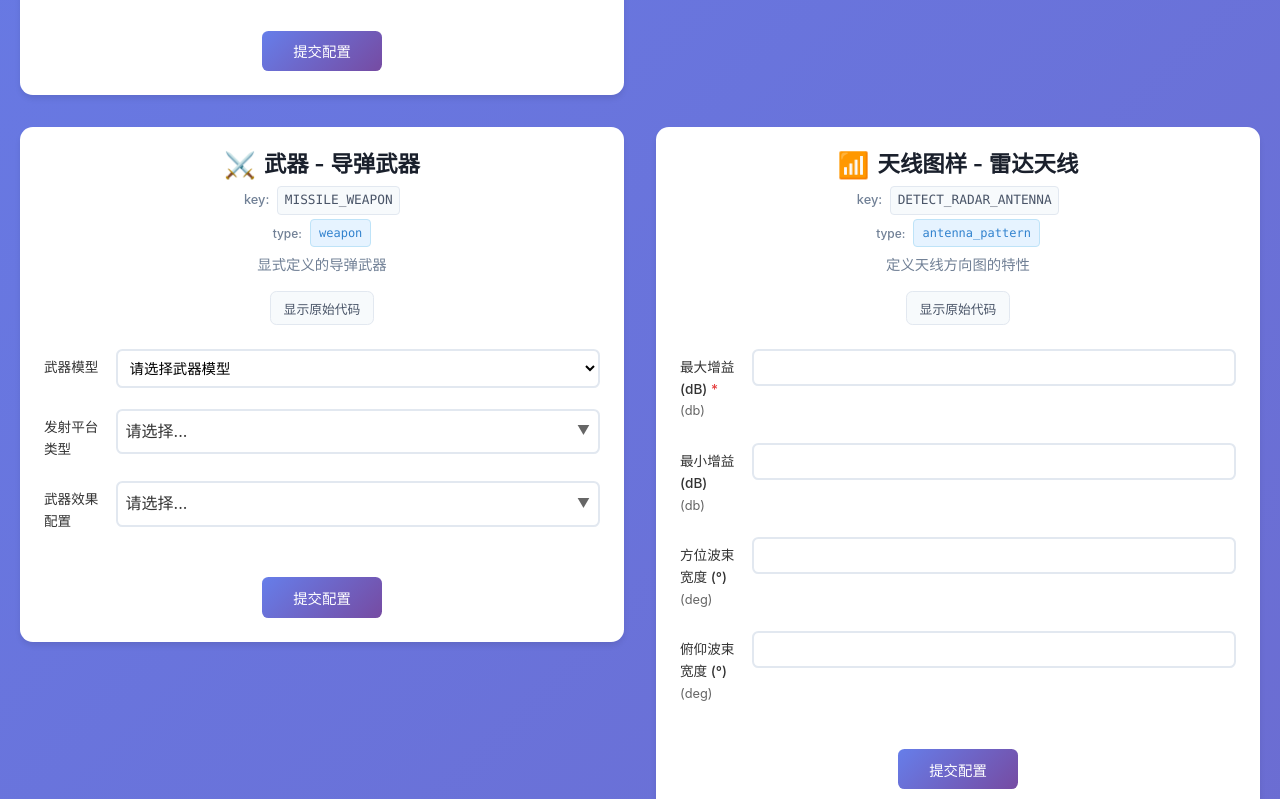
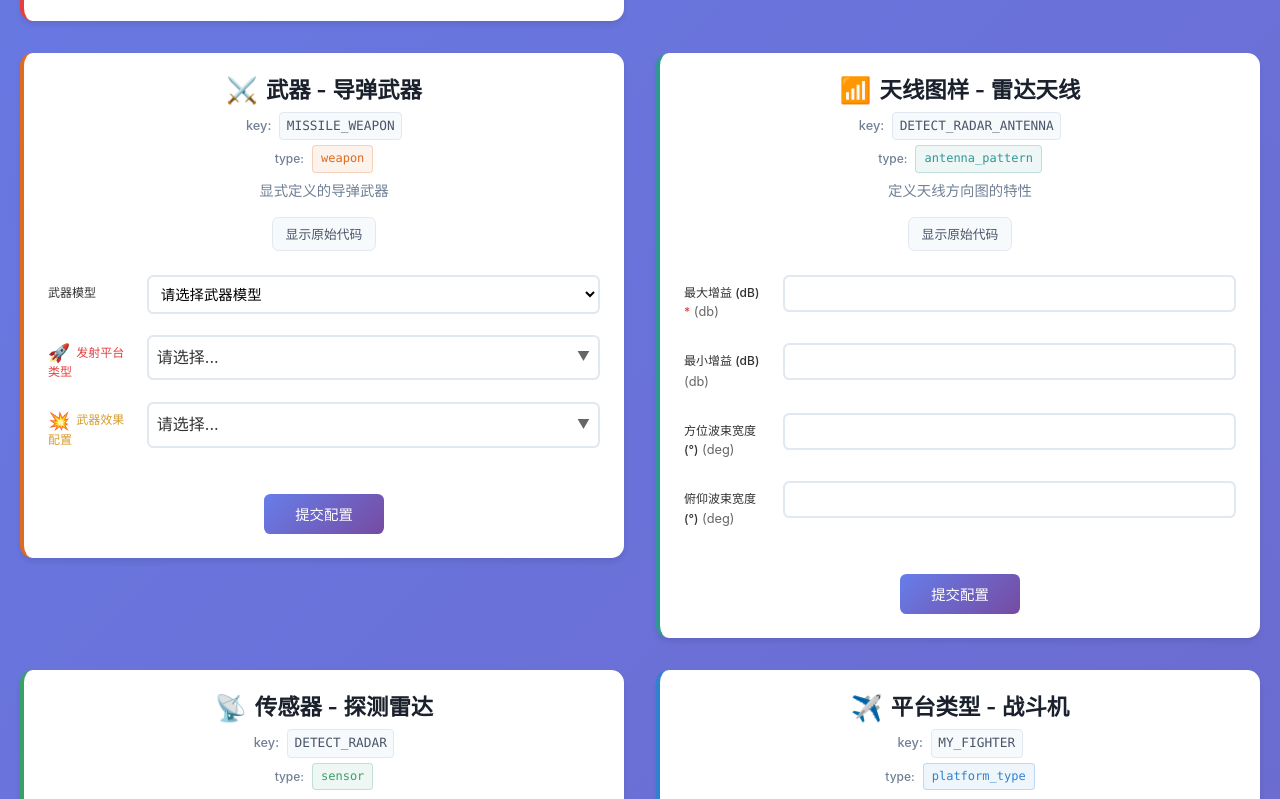
Before and after one commit to wllzhang/AFYamlFrom, a React (Create React App) app: page / in a window 1280 px wide. Shown: the part 960-1759 px from the top of the page. Built offline with nearby package versions, Linux system fonts and the light colour scheme.

Commit message:
1、对lable增加颜色区分 2、增加宽度为15%

```diff
--- a/src/components/DynamicForm.css
+++ b/src/components/DynamicForm.css
@@ -112,13 +112,12 @@
 }
 
 .form-type-value {
-  color: #3182ce;
   font-family: 'Monaco', 'Menlo', 'Ubuntu Mono', monospace;
-  background-color: #e6f3ff;
   padding: 0.2rem 0.5rem;
   border-radius: 0.25rem;
-  border: 1px solid #bee3f8;
+  border: 1px solid;
   font-weight: 500;
+  font-size: 0.75rem;
 }
 
 /* 原始代码按钮 */
--- a/src/components/DynamicForm.js
+++ b/src/components/DynamicForm.js
@@ -39,6 +39,25 @@ const DynamicForm = ({ formConfig, rawYamlText, allForms = [] }) => {
       'processor': '⚙️'
     };
     return iconMap[type] || '📄';
+  };
+
+  // 根据表单类型返回对应的颜色
+  const getTypeColor = (type) => {
+    const colorMap = {
+      'launched_platform_type': '#e53e3e',    // 红色 - 发射平台
+      'weapon': '#dd6b20',                     // 橙色 - 武器
+      'weapon_effects': '#d69e2e',             // 黄色 - 武器效果
+      'sensor': '#38a169',                     // 绿色 - 传感器
+      'antenna_pattern': '#319795',            // 青色 - 天线
+      'platform_type': '#3182ce',              // 蓝色 - 平台类型
+      'route': '#805ad5',                      // 紫色 - 航路
+      'platform': '#d53f8c',                   // 粉色 - 平台
+      'radar_signature': '#2c7a7b',            // 深青色 - 雷达特征
+      'infrared_signature': '#c53030',         // 深红色 - 红外特征
+      'optical_signature': '#2d3748',          // 深灰色 - 光学特征
+      'processor': '#718096'                   // 灰色 - 处理器
+    };
+    return colorMap[type] || '#718096';
   };
 
   // 初始化表单数据
@@ -237,6 +256,9 @@ const DynamicForm = ({ formConfig, rawYamlText, allForms = [] }) => {
       draggable="true"
       onDragStart={handleDragStart}
       onDragEnd={handleDragEnd}
+      style={formConfig.type ? {
+        borderLeft: `4px solid ${getTypeColor(formConfig.type)}`
+      } : {}}
     >
       <div className="form-header">
         <h2 className="form-title">
@@ -252,7 +274,16 @@ const DynamicForm = ({ formConfig, rawYamlText, allForms = [] }) => {
         {formConfig.type && (
           <div className="form-type">
             <span className="form-type-label">type:</span>
-            <span className="form-type-value">{formConfig.type}</span>
+            <span
+              className="form-type-value"
+              style={{
+                backgroundColor: `${getTypeColor(formConfig.type)}15`,
+                borderColor: `${getTypeColor(formConfig.type)}40`,
+                color: getTypeColor(formConfig.type)
+              }}
+            >
+              {formConfig.type}
+            </span>
           </div>
         )}
         {formConfig.description && (
--- a/src/components/fields/AssemblyField.js
+++ b/src/components/fields/AssemblyField.js
@@ -43,6 +43,25 @@ const AssemblyField = React.memo(({
       'processor': '⚙️'
     };
     return iconMap[type] || '📄';
+  };
+
+  // 根据表单类型返回对应的颜色
+  const getTypeColor = (type) => {
+    const colorMap = {
+      'launched_platform_type': '#e53e3e',
+      'weapon': '#dd6b20',
+      'weapon_effects': '#d69e2e',
+      'sensor': '#38a169',
+      'antenna_pattern': '#319795',
+      'platform_type': '#3182ce',
+      'route': '#805ad5',
+      'platform': '#d53f8c',
+      'radar_signature': '#2c7a7b',
+      'infrared_signature': '#c53030',
+      'optical_signature': '#2d3748',
+      'processor': '#718096'
+    };
+    return colorMap[type] || '#718096';
   };
 
   // 根据target动态获取匹配的表单选项
@@ -237,8 +256,16 @@ const AssemblyField = React.memo(({
 
   return (
     <div className="field-container">
-      <label className="field-label">
-        {label}
+      <label
+        className="field-label"
+        style={target ? { color: getTypeColor(target) } : {}}
+      >
+        {target && (
+          <span className="assembly-label-icon">
+            {getTypeIcon(target)}
+          </span>
+        )}
+        <span>{label}</span>
         {required && <span className="required"> *</span>}
       </label>
 
@@ -292,6 +319,9 @@ const AssemblyField = React.memo(({
                 role="option"
                 aria-selected={multiple ? selectedItems.includes(option.name) : selectedItems === option.name}
                 tabIndex={-1}
+                style={{
+                  borderLeft: `4px solid ${getTypeColor(option.type)}`
+                }}
               >
                 <div className="assembly-option-content">
                   <div className="assembly-option-header">
@@ -299,7 +329,15 @@ const AssemblyField = React.memo(({
                     <span className="assembly-option-name">{option.name}</span>
                   </div>
                   <div className="assembly-option-title">{option.title}</div>
-                  <div className="assembly-option-type">[{option.type}]</div>
+                  <div
+                    className="assembly-option-type"
+                    style={{
+                      backgroundColor: `${getTypeColor(option.type)}15`,
+                      color: getTypeColor(option.type)
+                    }}
+                  >
+                    [{option.type}]
+                  </div>
                 </div>
               </div>
             ))}
@@ -310,8 +348,16 @@ const AssemblyField = React.memo(({
           <div className="selected-items">
             {selectedItems.map(item => {
               const option = options.find(opt => opt.name === item);
+              const itemColor = option?.type ? getTypeColor(option.type) : '#3182ce';
               return (
-                <div key={item} className="selected-item">
+                <div
+                  key={item}
+                  className="selected-item"
+                  style={{
+                    backgroundColor: itemColor,
+                    borderColor: itemColor
+                  }}
+                >
                   <span className="selected-item-icon">{option?.icon || '📄'}</span>
                   <span className="selected-item-name">{option?.name || item}</span>
                   <button
--- a/src/components/fields/FieldStyles.css
+++ b/src/components/fields/FieldStyles.css
@@ -11,8 +11,8 @@
   display: block;
   font-weight: 500;
   color: #333;
-  font-size: 0.85rem;
-  width: 10%;
+  font-size: 0.75rem;
+  width: 15%;
   flex-shrink: 0;
   padding-top: 0.5rem;
   text-align: left;
@@ -94,7 +94,7 @@
 
 /* 错误消息在左右布局中的位置调整 */
 .field-container > .error-message {
-  margin-left: calc(10% + 1rem);
+  margin-left: calc(15% + 1rem);
 }
 
 /* 单位标识 */
@@ -183,9 +183,10 @@
 }
 
 .list-item-field .field-label {
-  width: 10%;
+  width: 15%;
   padding-top: 0.5rem;
   text-align: left;
+  font-size: 0.72rem;
 }
 
 .list-item-field .field-input {
@@ -212,6 +213,14 @@
   position: relative;
   flex: 1;
   width: 100%;
+}
+
+/* Assembly 字段 label 图标 */
+.assembly-label-icon {
+  font-size: 1.1rem;
+  margin-right: 0.4rem;
+  vertical-align: middle;
+  line-height: 1;
 }
 
 .assembly-selector {
@@ -374,10 +383,14 @@
 }
 
 .assembly-option-type {
-  font-size: 0.75rem;
-  color: #718096;
+  font-size: 0.7rem;
   padding-left: 1.7rem;
   font-family: 'Monaco', 'Menlo', 'Ubuntu Mono', monospace;
+  display: inline-block;
+  padding: 0.15rem 0.5rem;
+  border-radius: 0.25rem;
+  margin-left: 1.7rem;
+  font-weight: 500;
 }
 
 .selected-items {
@@ -483,8 +496,8 @@
 }
 
 .group-field-item .field-label {
-  font-size: 0.8rem;
-  width: 10%;
+  font-size: 0.72rem;
+  width: 15%;
   text-align: left;
 }
 
```
